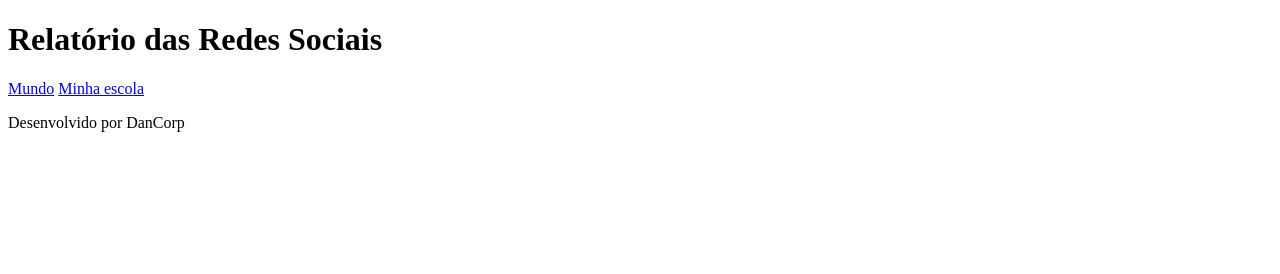
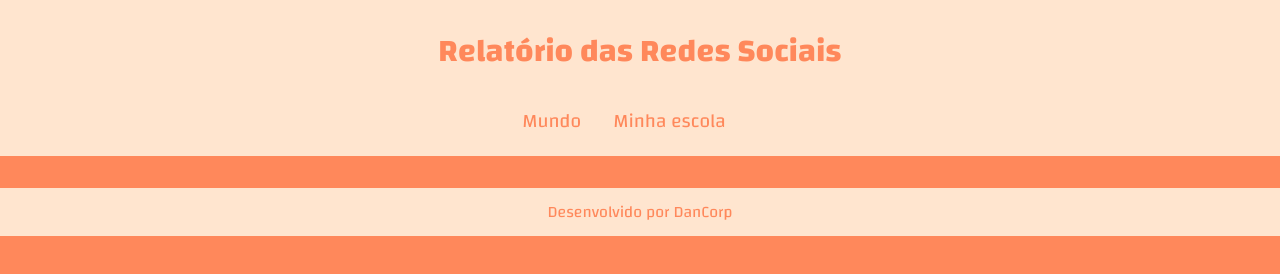
Before and after one commit to daniiglea26/Prog_redes.sociais, a plain HTML site: page index.html in a window 1280 px wide. Drawn offline with Linux system fonts and the light colour scheme.

Commit message:
25/10
eeeeeeeeeeee

```diff
--- a/index.html
+++ b/index.html
@@ -5,6 +5,7 @@
     <meta http-equiv="X-UA-Compatible" content="IE=edge">
     <meta name="viewport" content="width=device-width, initial-scale=1.0">
     <title>Redes Sociais</title>
+    <link rel="stylesheet" href="style.css">
 </head>
 <body>
     <header>
--- a/style.css
+++ b/style.css
@@ -1,7 +1,59 @@
-@import url('https://fonts.googleapis.com/css2?family=Edu+AU+VIC+WA+NT+Guides:wght@400..700&display=swap');
+@import url('https://fonts.googleapis.com/css2?family=Changa:wght@200..800&display=swap');
 
 :root {
-    --bg-color: #FF6500;
-    --primary-color: #1E3E62;
-    --secundary-color:
+    --bg-color: #FF885B;
+    --primary-color: #FFE5CF;
+    --secundary-color: #557C56;
+    --preto: #33372C;
+    --font: "Changa", sans-serif;
 }
+
+body {
+    background-color: var(--bg-color);
+    color: var(--primary-color);
+    font-family: var(--font);
+    height: 100vh;
+    margin: 0;
+}
+
+header {
+    background-color: var(--primary-color);
+    text-align: center;
+    padding: 1px;
+}
+
+h1 {
+    font-size: 2rem;
+    color: var(--bg-color);
+    font-weight: 700;
+}
+
+nav {
+    display: flex;
+    justify-content: center;
+    font-weight: 400;
+}
+
+nav a {
+    text-decoration: none;
+    color: var(--bg-color);
+    margin: 0 2rem 1rem 0rem;
+    font-size: 1.2rem;
+}
+
+nav a:hover {
+    text-decoration: underline;
+    transform: scale(0.90);
+    transition: transform 0.1s;
+}
+
+footer {
+    display: flex;
+    align-items: center;
+    justify-content: center;
+    background-color: var(--primary-color);
+    color: var(--bg-color);
+    width: 100%;
+    height: 3rem;
+    margin-top: 2rem;
+}
```
